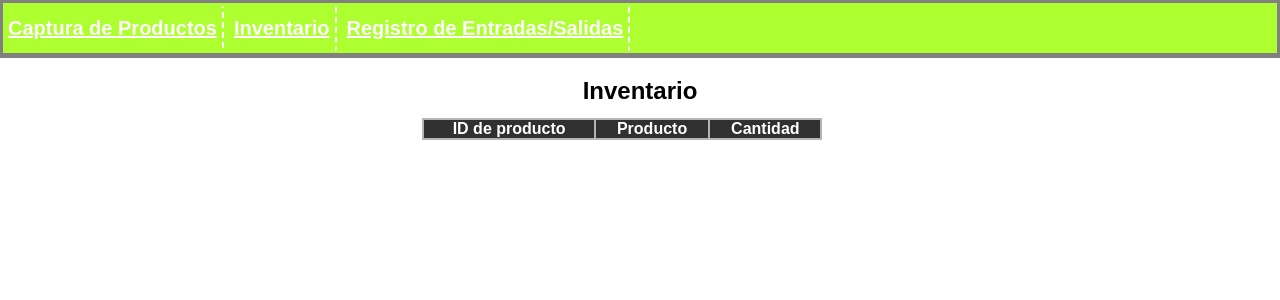
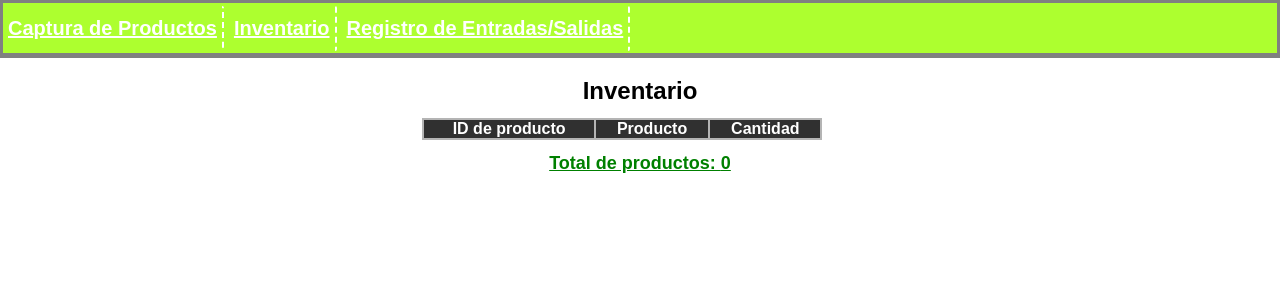
Before and after one commit to aeperez01/Proyecto2_GP, a React (Create React App) app: page / in a window 1280 px wide. Both pictures are taken after a click on the button "Inventario". Shown: the top 300 px of the page. Built offline with nearby package versions, Linux system fonts and the light colour scheme.

Commit message:
Last commit.js

```diff
--- a/src/App.js
+++ b/src/App.js
@@ -97,6 +97,7 @@ function InventarioTab({ inventario }) {
 
         ))}
       </table>
+      <span>Total de productos: {inventario.length}</span>
     </div>
   );
 }
```
